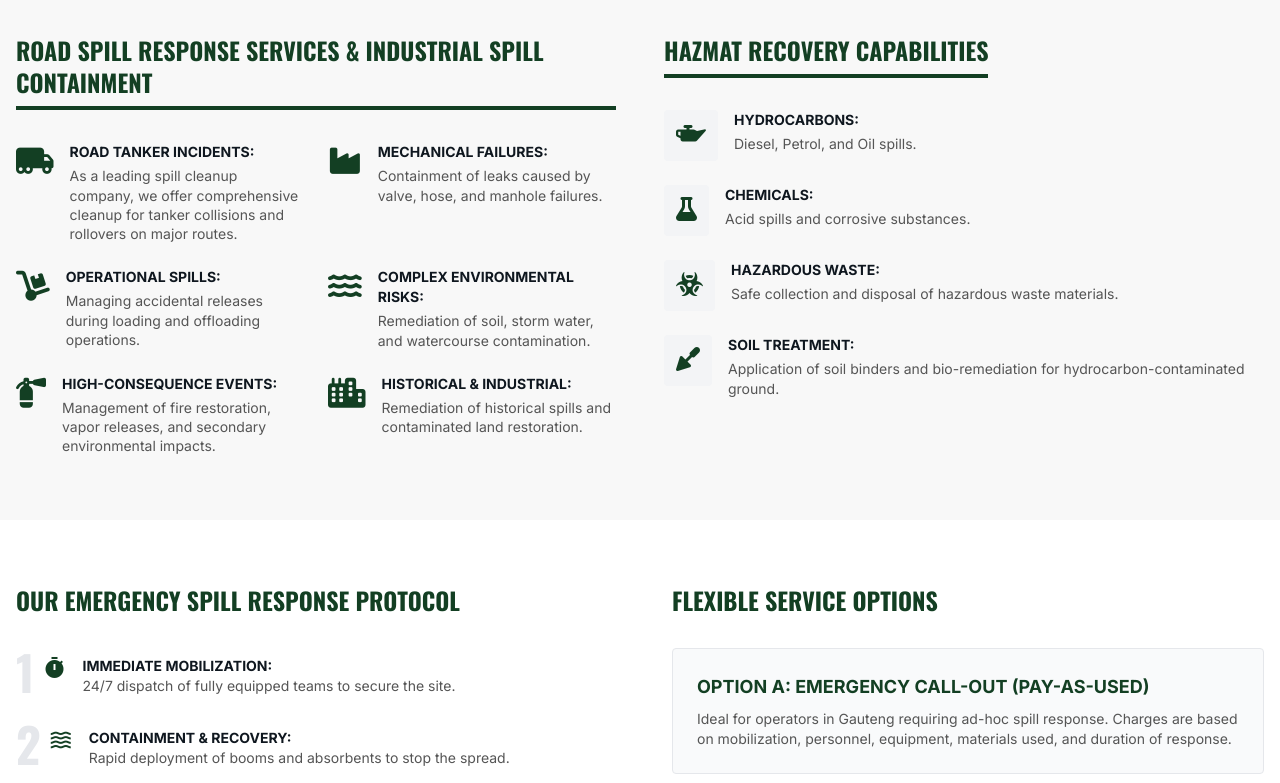
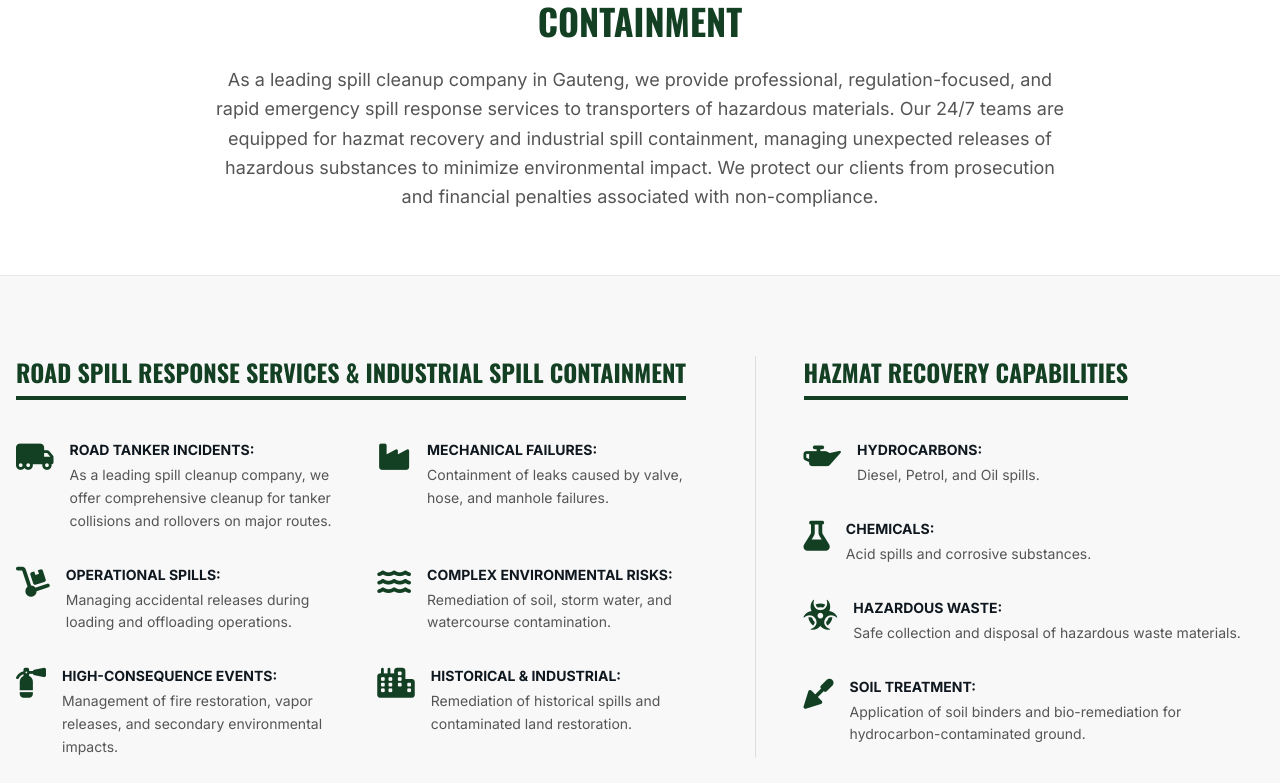
Before and after one commit to LM-Studios-Work/Spill-Response-Company-Website, a Next.js app: page /emergency-spill-response in a window 1280 px wide. Shown: the part 997-1780 px from the top of the page. Built offline with nearby package versions, Linux system fonts and the light colour scheme.

Commit message:
fix: unify hero and services grid layout
Revert fixed height on hero, unify grid columns, and add vertical divider

Co-authored-by: Lupry Munyai <177900950+LupryM@users.noreply.github.com>

```diff
--- a/components/spill-response/hero-section.tsx
+++ b/components/spill-response/hero-section.tsx
@@ -1,12 +1,12 @@
 export function SpillHeroSection() {
   return (
     <section
-      className="relative bg-cover bg-center h-[500px] flex items-center"
+      className="relative bg-cover bg-center min-h-[600px] flex items-center"
       style={{
         backgroundImage: `linear-gradient(rgba(0, 0, 0, 0.6), rgba(0, 0, 0, 0.6)), url('/hero1.webp?height=600&width=1200')`,
       }}
     >
-      <div className="container mx-auto px-4 py-16 relative z-10">
+      <div className="container mx-auto px-4 py-20 relative z-10">
         <div className="max-w-3xl">
           <div className="inline-block bg-accent text-black font-bold uppercase text-xs px-2 py-1 mb-4 rounded-sm tracking-wider">
             NEMA Certified
--- a/components/spill-response/services-grid.tsx
+++ b/components/spill-response/services-grid.tsx
@@ -56,46 +56,53 @@ const hazmatCapabilities = [
 
 export function ServicesGrid() {
   return (
-    <section className="py-16 bg-background">
+    <section className="py-20 bg-background">
       <div className="container mx-auto px-4">
-        <div className="grid grid-cols-1 lg:grid-cols-2 gap-12">
+        <div className="grid grid-cols-1 lg:grid-cols-[3fr_1px_2fr] gap-0 lg:gap-12">
+
+          {/* Left column */}
           <div>
-            <h3 className="text-2xl font-display font-bold text-secondary uppercase mb-8 border-b-4 border-secondary pb-2 inline-block">
+            <h3 className="text-2xl font-display font-bold text-secondary uppercase mb-2 pb-2 border-b-4 border-secondary inline-block">
               Road Spill Response Services & Industrial Spill Containment
             </h3>
-            <div className="grid grid-cols-1 md:grid-cols-2 gap-6">
+            <div className="grid grid-cols-1 md:grid-cols-2 gap-x-8 gap-y-8 mt-8">
               {roadTankerServices.map((service) => (
                 <div key={service.title} className="flex gap-4">
-                  <div className="text-secondary shrink-0 pt-1">
+                  <div className="text-secondary shrink-0 pt-0.5">
                     <i className={`${service.icon} text-3xl`}></i>
                   </div>
                   <div>
                     <h4 className="font-bold text-foreground uppercase text-sm mb-1">{service.title}</h4>
-                    <p className="text-sm text-foreground-muted leading-snug">{service.description}</p>
+                    <p className="text-sm text-foreground-muted leading-relaxed">{service.description}</p>
                   </div>
                 </div>
               ))}
             </div>
           </div>
 
+          {/* Vertical divider */}
+          <div className="hidden lg:block bg-border w-px self-stretch" />
+
+          {/* Right column */}
           <div>
-            <h3 className="text-2xl font-display font-bold text-secondary uppercase mb-8 border-b-4 border-secondary pb-2 inline-block">
+            <h3 className="text-2xl font-display font-bold text-secondary uppercase mb-2 pb-2 border-b-4 border-secondary inline-block">
               Hazmat Recovery Capabilities
             </h3>
-            <div className="space-y-6">
+            <div className="grid grid-cols-1 gap-y-8 mt-8">
               {hazmatCapabilities.map((capability) => (
-                <div key={capability.title} className="flex gap-4 items-start">
-                  <div className="bg-gray-100 p-3 rounded text-secondary shrink-0">
-                    <i className={`${capability.icon} text-2xl`}></i>
+                <div key={capability.title} className="flex gap-4">
+                  <div className="text-secondary shrink-0 pt-0.5">
+                    <i className={`${capability.icon} text-3xl`}></i>
                   </div>
                   <div>
                     <h4 className="font-bold text-foreground uppercase text-sm mb-1">{capability.title}</h4>
-                    <p className="text-sm text-foreground-muted">{capability.description}</p>
+                    <p className="text-sm text-foreground-muted leading-relaxed">{capability.description}</p>
                   </div>
                 </div>
               ))}
             </div>
           </div>
+
         </div>
       </div>
     </section>
```
